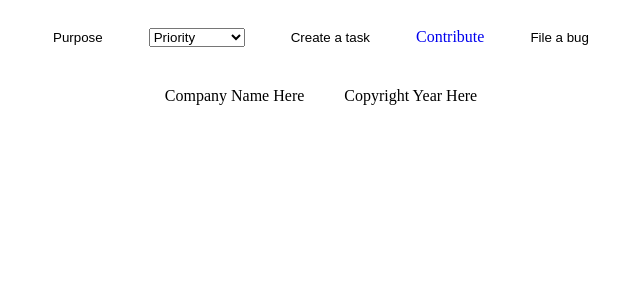
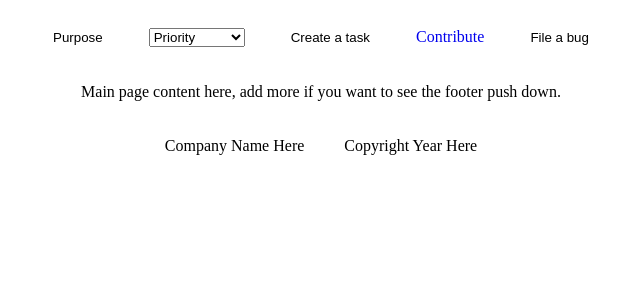
Before and after one commit to MidnightCoder06/Cross-Team-Collab-Tool, a React (Create React App) app: page / in a window 1280 px wide. Shown: the top 300 px of the page, without its empty margins (319-959 px from the left). Built offline with nearby package versions, Linux system fonts and the light colour scheme.

Commit message:
attempt one at sticky footer styling

```diff
--- a/src/components/Footer.js
+++ b/src/components/Footer.js
@@ -1,9 +1,10 @@
 import '../styles/SameLineDivs.css'
+import '../styles/Footer.css'
 
 // look up how to make a sticky footer
 const Footer = () => {
     return (
-        <div id="parent">
+        <div id="parent" className="footer">
             <div className="child"> Company Name Here </div>
             <div className="child"> Copyright Year Here </div>
         </div>
--- a/src/components/LandingPage.js
+++ b/src/components/LandingPage.js
@@ -7,8 +7,11 @@
 // map over an array of objects ... feed the key / values as props into task post
 const LandingPage = () => {
     return (
-        <div className="LandingPage">
+        <div className="LandingPage-wrapper">
             <Navbar />
+            <main className="page-body">
+                <p>Main page content here, add more if you want to see the footer push down.</p>
+            </main>
             <Footer />
         </div>
     );
--- a/src/components/Navbar.js
+++ b/src/components/Navbar.js
@@ -28,7 +28,7 @@
     }
 
     return (
-        <div id="parent">
+        <div id="parent" className="header">
             <button className="child" id="button" onClick={handlePurposeStatementClick}> Purpose </button>
             <select name="Sort" className="child">
                 <option value="Priority"> Priority </option>
--- a/src/styles/Footer.css
+++ b/src/styles/Footer.css
@@ -0,0 +1,3 @@
+.footer {
+    flex-shrink: 0;
+}
--- a/src/styles/LandingPage.css
+++ b/src/styles/LandingPage.css
@@ -1,3 +1,10 @@
-.LandingPage {
+.LandingPage-wrapper {
   text-align: center;
+  min-height: 100%;
+  display: flex;
+  flex-direction: column;
 }
+
+.page-body {
+  flex-grow: 1;
+}
--- a/src/styles/Navbar.css
+++ b/src/styles/Navbar.css
@@ -2,3 +2,7 @@
     border: none;
     background: none;
 }
+
+.header {
+    flex-shrink: 0;
+}
```
